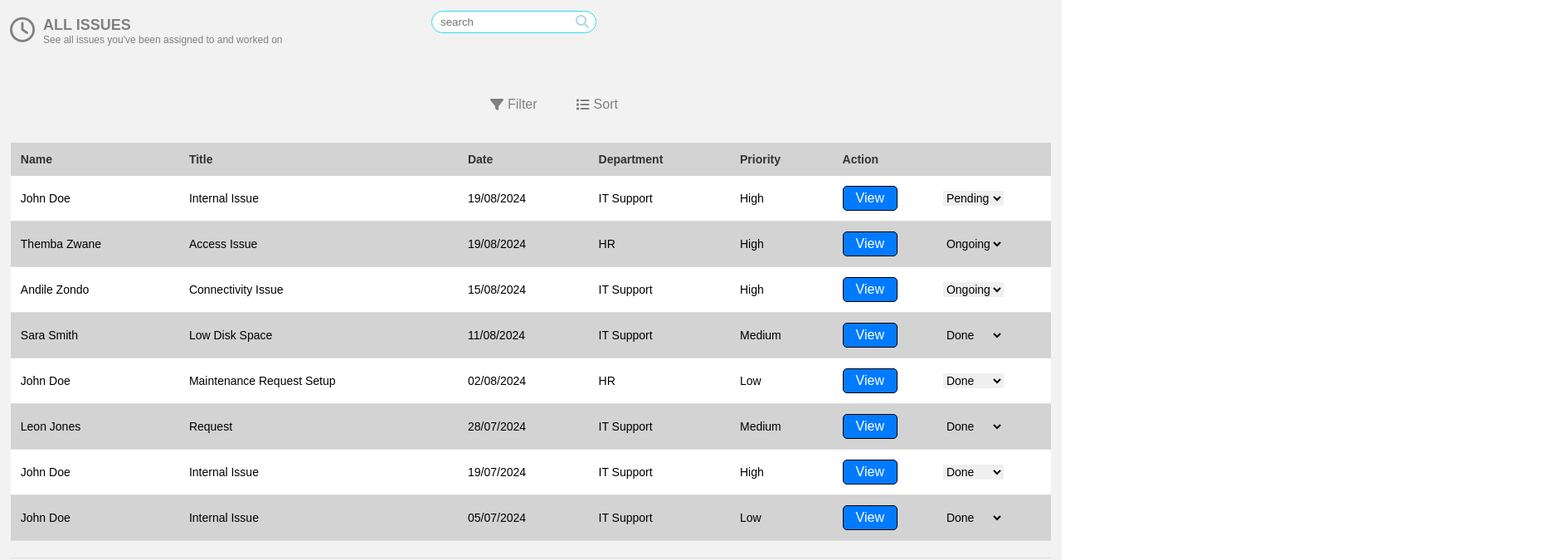
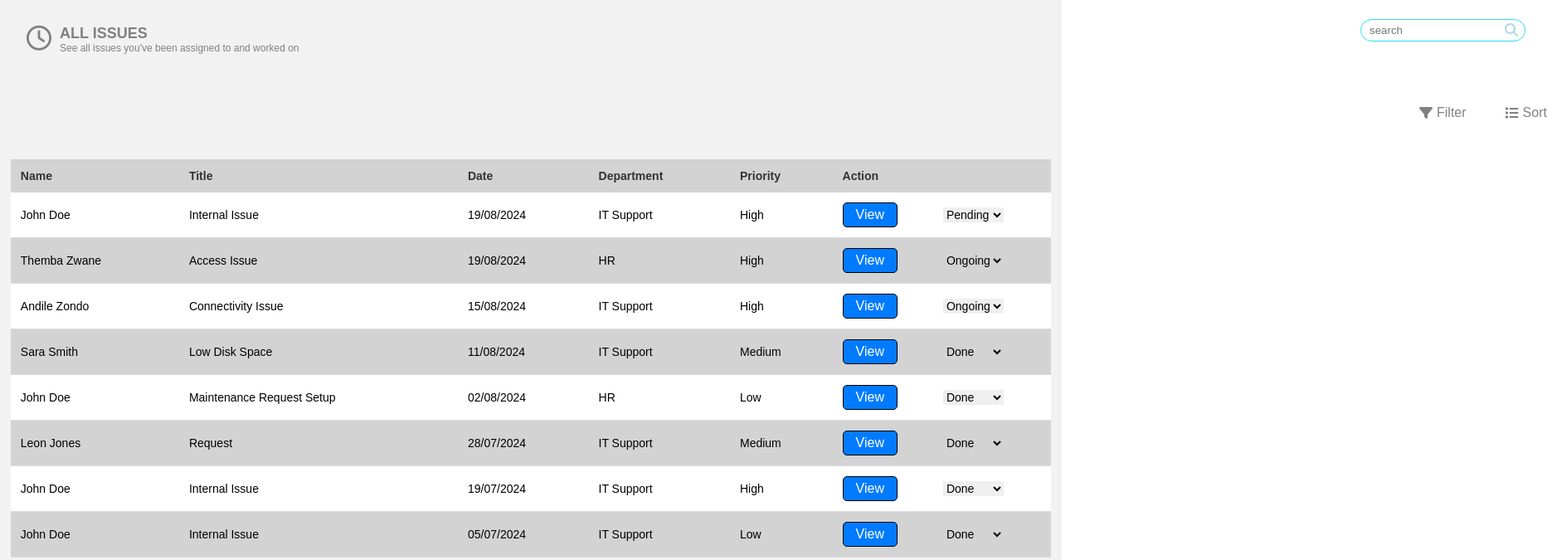
Before and after one commit to HamiltonMas/issuePaage, a React (Create React App) app: page / in a window 1280 px wide. Shown: the top 675 px of the page at 83% size, 1871 px wide, since content can reach past the window. Built offline with nearby package versions, Linux system fonts and the light colour scheme.

Commit message:
Update App.js

```diff
--- a/src/App.js
+++ b/src/App.js
@@ -1,32 +1,12 @@
 import React from "react";
 import "./App.css";
 import Table from "./components/Table";
+import Header from "./components/Header";
 
 function App() {
   return (
     <div className="App">
-      <header className="header">
-        <div className="header-left">
-          <i className="fa-regular fa-clock" aria-hidden="true"></i>
-          <div className="header-text">
-            <h2>ALL ISSUES</h2>
-            <p>See all issues you've been assigned to and worked on</p>
-          </div>
-        </div>
-        <div className="header-right">
-          <input type="text" className="search-input" placeholder="search" />
-          <i className="fa fa-search search-icon" aria-hidden="true"></i>
-          <div className="filter-sort-container">
-            <button className="filter-button">
-              <i className="fa-solid fa-filter" aria-hidden="true"></i>
-              <p> Filter</p>
-            </button>
-            <button className="sort-button">
-              <i className="fa-solid fa-list" aria-hidden="true"></i> Sort
-            </button>
-          </div>
-        </div>
-      </header>
+      <Header />
       <Table />
     </div>
   );
```
